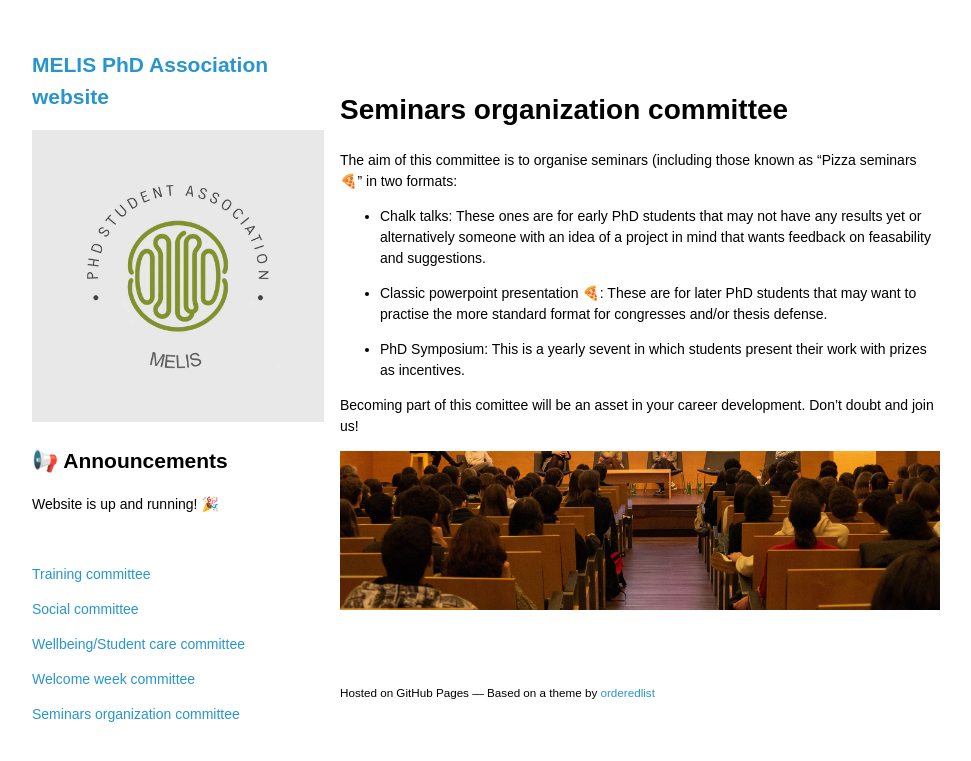
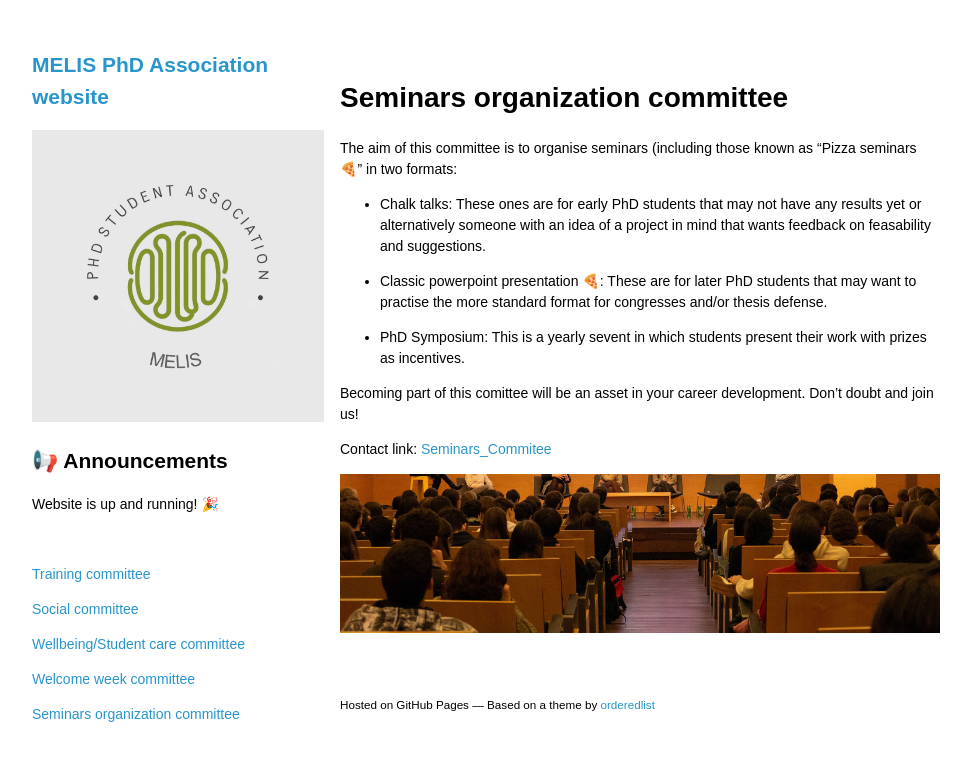
Before and after one commit to melisphdassociation/melisphdassociation.github.io, a Jekyll site: the page built from seminars.md, in a window 1280 px wide. Shown: the top 761 px of the page, without its empty margins (0-971 px from the left). Built offline with Jekyll 4.4.1, drawn with Linux system fonts in a browser that asks for light colours; our own code applies the rules of GitHub Pages for plain Markdown files; the repository's description, which GitHub fills in, is left out.

Commit message:
Update seminars.md

```diff
--- a/seminars.md
+++ b/seminars.md
@@ -12,4 +12,7 @@ Becoming part of this comittee will be an asset in your career development. Don'
 
 
 
+Contact link: [Seminars_Commitee](https://melis-phd.slack.com/archives/C06DVKS4UJ3)
+
+
 ![](assets/images/seminaris.jpg)
```
